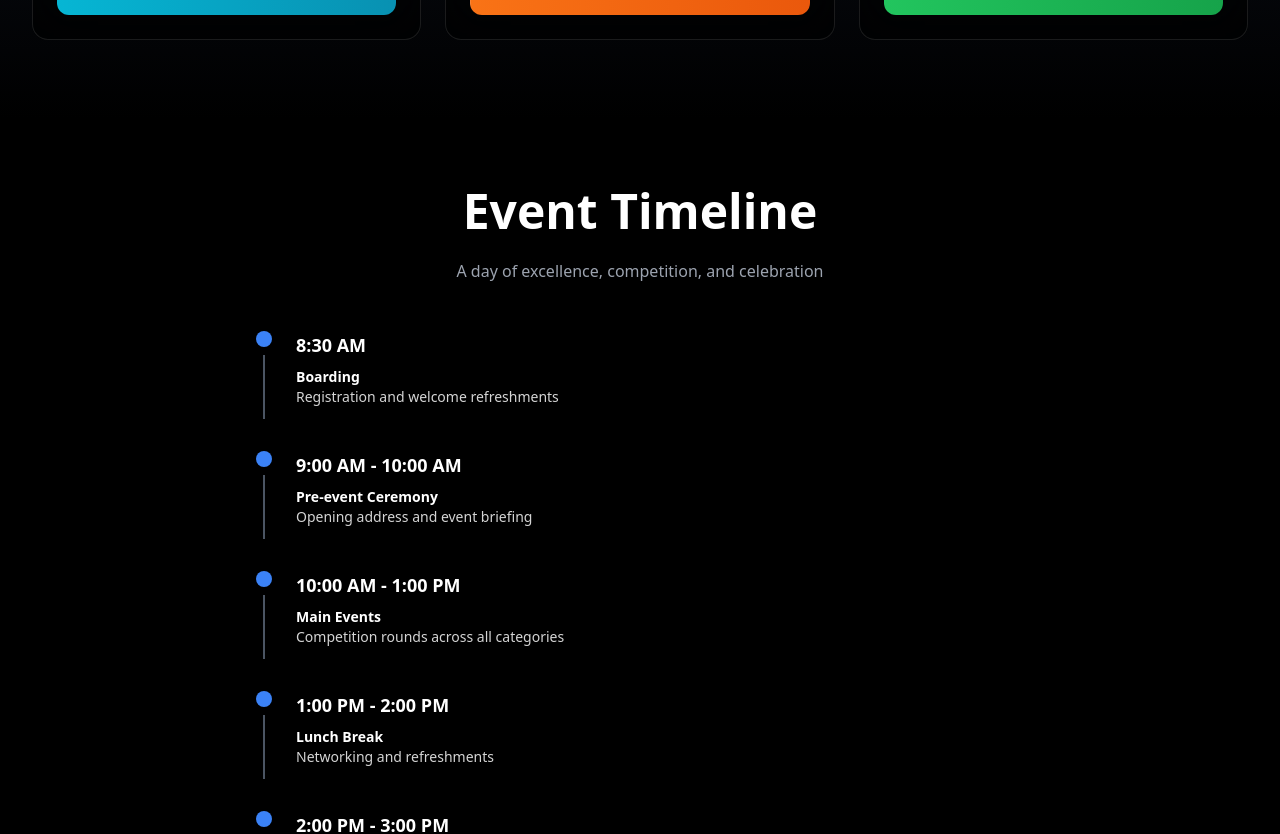
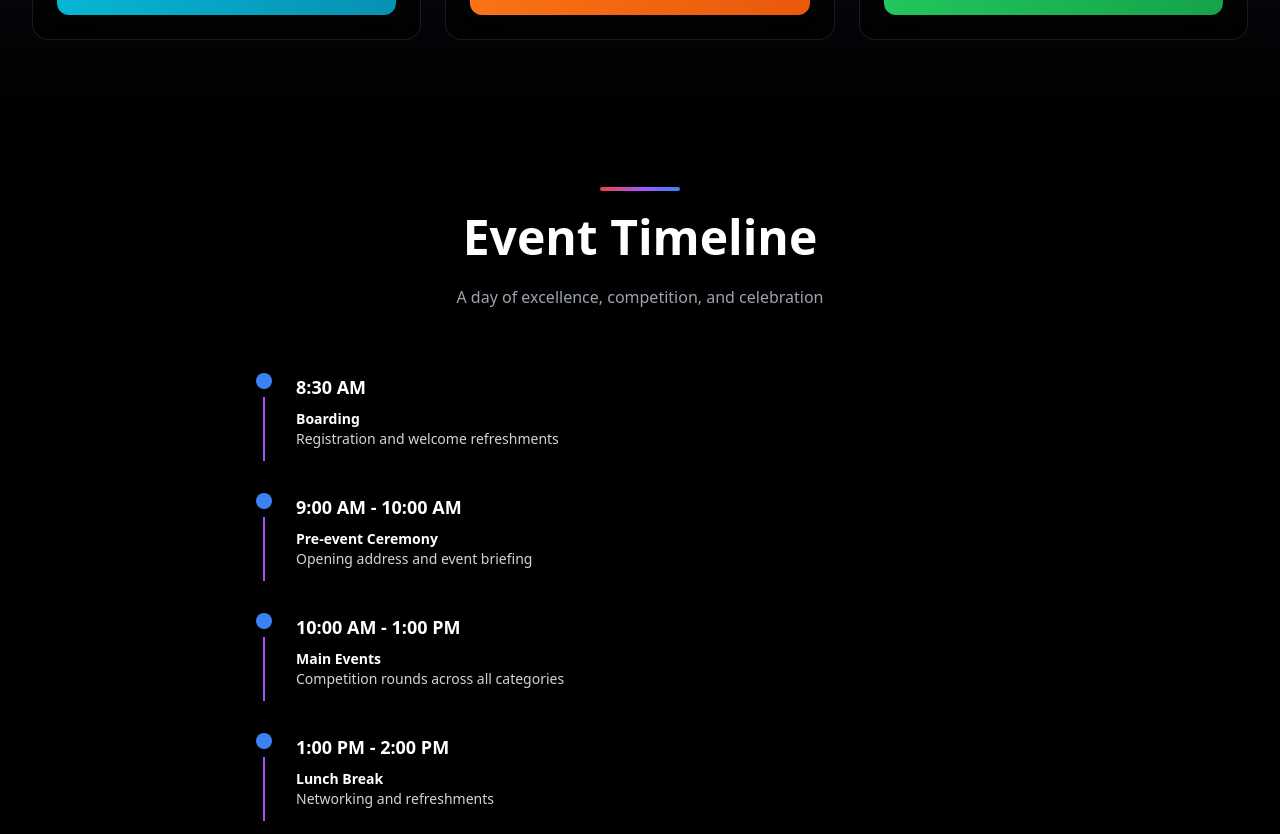
Before and after one commit to kingkholiabd-tech/CYBERXELERATE2K26, a React (Vite) app: page / in a window 1280 px wide. Shown: the part 3140-3974 px from the top of the page. Built offline with nearby package versions, Linux system fonts and the light colour scheme.

Commit message:
thoonga-poren-commit

```diff
--- a/src/components/EventTimeline.tsx
+++ b/src/components/EventTimeline.tsx
@@ -1,5 +1,6 @@
 import React from "react";
 import { Timeline } from "@/components/ui/timeline";
+import { motion } from "framer-motion";
 
 export default function EventTimeline() {
   const data = [
@@ -68,14 +69,31 @@ export default function EventTimeline() {
   ];
 
   return (
-    <section id="timeline" className="relative w-full bg-black py-16">
+    <section id="timeline" className="relative w-full  py-16">
       <div className="max-w-5xl mx-auto px-4">
-        <h2 className="text-4xl md:text-5xl font-bold text-center mb-6 text-white">
+       <motion.div
+          className="text-center mb-16"
+          initial={{ y: 50, opacity: 0 }}
+          whileInView={{ y: 0, opacity: 1 }}
+          viewport={{ once: true }}
+          transition={{ duration: 0.8 }}
+        >
+          <motion.div
+            className="inline-block mb-4"
+            initial={{ scale: 0 }}
+            whileInView={{ scale: 1 }}
+            viewport={{ once: true }}
+            transition={{ duration: 0.5, type: "spring" }}
+          >
+            <div className="h-1 w-20 bg-gradient-to-r from-red-500 via-purple-500 to-blue-500 rounded-full mx-auto" />
+          </motion.div>
+          <h2 className="text-4xl md:text-5xl font-bold text-center mb-6 text-white">
           Event Timeline
         </h2>
-        <p className="text-center text-gray-400 mb-12">
+          <p className="text-center text-gray-400 mb-12">
           A day of excellence, competition, and celebration
         </p>
+        </motion.div>
 
         <Timeline data={data} />
       </div>
--- a/src/components/ui/timeline.tsx
+++ b/src/components/ui/timeline.tsx
@@ -17,7 +17,7 @@ export function Timeline({ data }: TimelineProps) {
       <div className="flex flex-col items-center">
         <div className="w-4 h-4 bg-blue-500 rounded-full" />
         {index < data.length - 1 && (
-          <div className="w-0.5 h-16 bg-gray-600 mt-2" />
+          <div className="w-0.5 h-16 bg-purple-500 mt-2" />
         )}
       </div>
 
```
